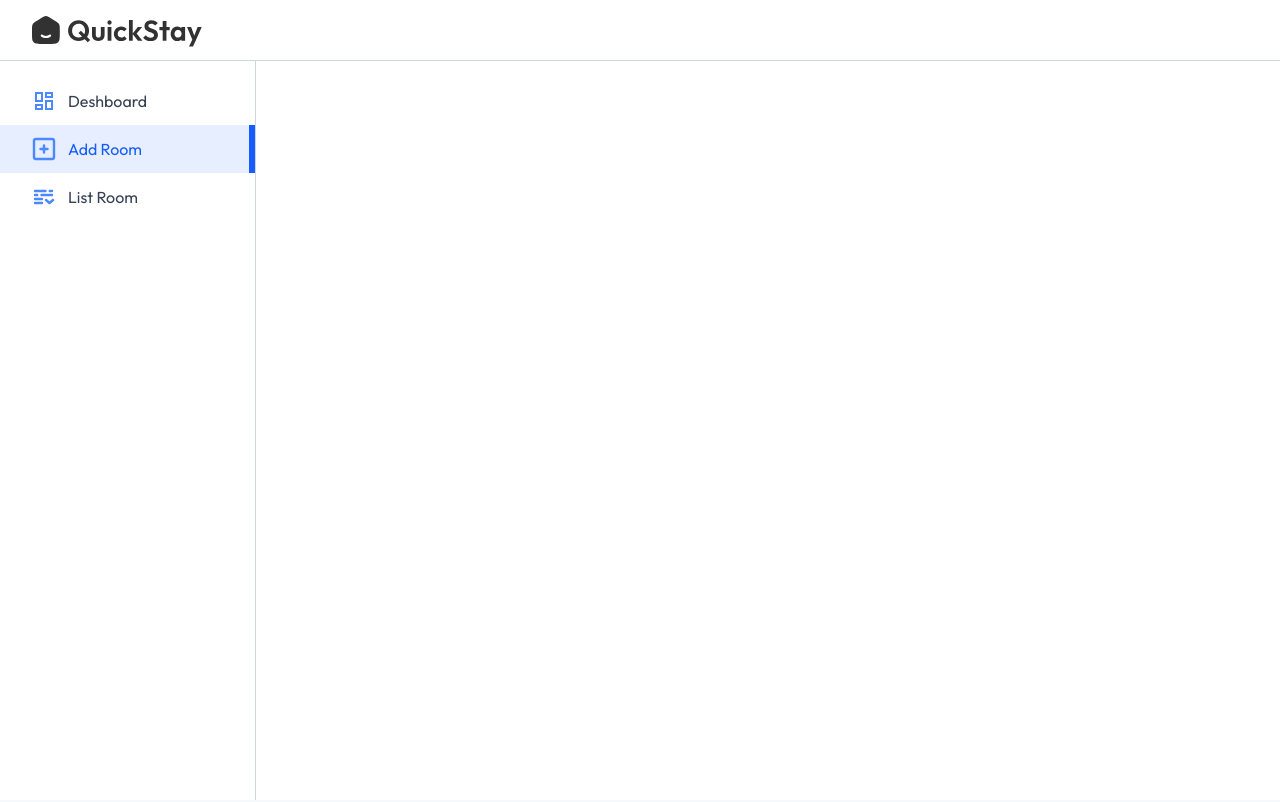
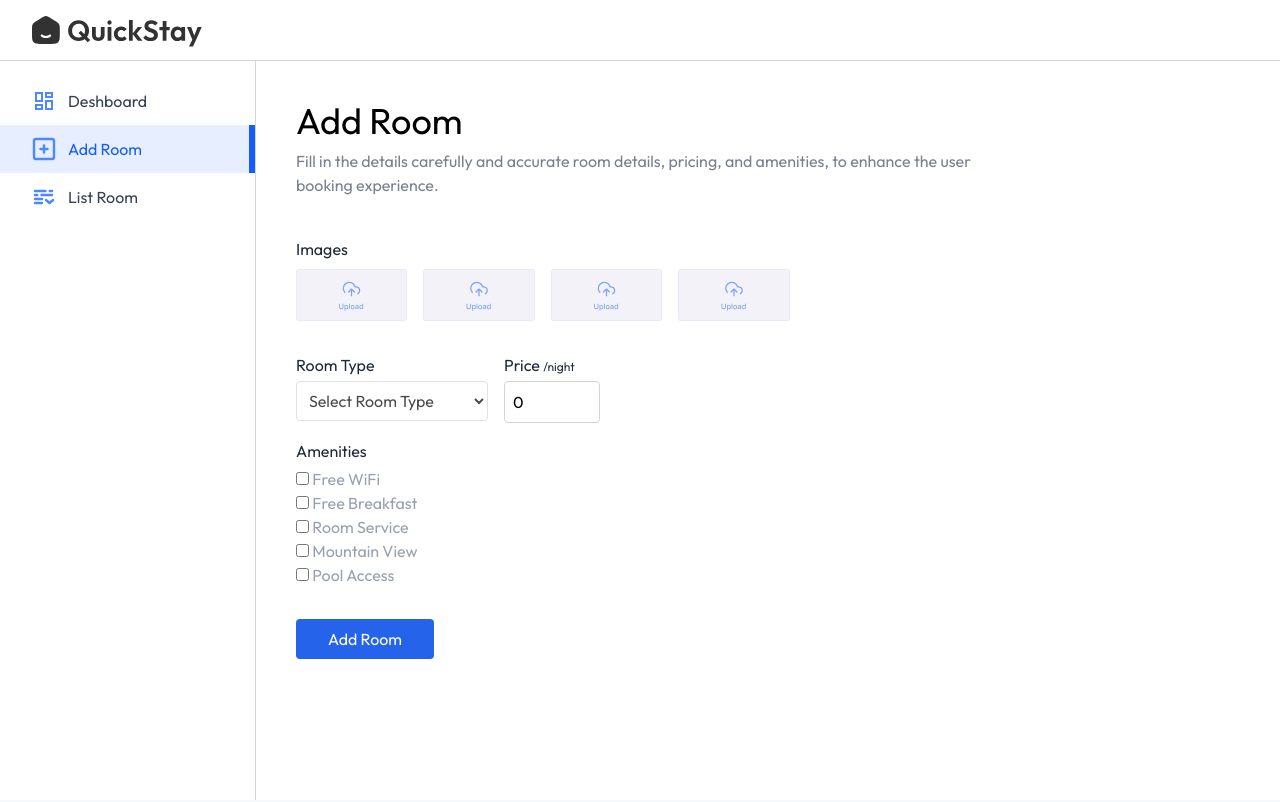
Before and after one commit to kunj-pandya/QuickStay, a React (Vite) app in the folder client/: page /owner/add-room in a window 1280 px wide. Shown: the top 802 px of the page. Built offline with nearby package versions, Linux system fonts and the light colour scheme; no server answers; a web font is replaced by a local one.

Commit message:
add owner add-room page

```diff
--- a/client/src/pages/HotelOwner/AddRoom.jsx
+++ b/client/src/pages/HotelOwner/AddRoom.jsx
@@ -1,10 +1,71 @@
-import React from 'react'
+import React, { useState } from 'react'
+import Title from '../../components/Title'
+import { assets } from '../../assets/assets'
 
 const AddRoom = () => {
+  const [ images, setImages ] = useState({
+    1: null,
+    2: null,
+    3: null,
+    4: null
+  })
+  const [ inputs, setInputs ] = useState({
+    'roomType': '',
+    pricePerNight: 0,
+    amenities: {
+      'Free WiFi': false,
+      'Free Breakfast': false,
+      'Room Service': false,
+      'Mountain View': false,
+      'Pool Access': false,
+    }
+  })
   return (
-    <div>
+    <form>
+      <Title align='left' font='outfit' title='Add Room' subTitle='Fill in the details carefully and accurate room details, pricing, and amenities, to enhance the user booking experience.'/>
+      {/* ---- upload Area For Images ---- */}
+      <p className='text-gray-800 mt-10'>Images</p>
+      <div className='grid grid-cols-2 sm:flex gap-4 my-2 flex-wrap'>
+        {Object.keys(images).map((key) => (
+          <label htmlFor={`roomImage${key}`} key={key}>
+            <img src={images[key] ? URL.createObjectURL(images[key]) : assets.uploadArea} className='max-h-13 cursor-pointer opacity-80' />
+            <input type='file' accept='image/*' id={`roomImage${key}`} hidden
+              onChange={e => setImages({...images, [key]: e.target.files[0]})}
+            />
+          </label>
+        ))}
+      </div>
 
-    </div>
+      <div className='w-full flex max-sm:flex-col sm:gap-4 mt-4'>
+      <div className='flex-1 max-w-48'>
+        <p className='text-gray-800 mt-4'>Room Type</p>
+        <select value={inputs.roomType} onChange={e => setInputs({...inputs, roomType: e.target.value})} className='border opacity-70 border-gray-300 mt-1 rounded p-2 w-full'>
+          <option>Select Room Type</option>
+          <option value="single bed">Single Bed</option>
+          <option value="Double Bed">Double Bed</option>
+          <option value="Luxury Room">Luxury Room</option>
+          <option value="Family Suite">Family Suite</option>
+        </select>
+      </div>
+        <div>
+          <p className='mt-4 text-gray-800'>
+            Price <span className='text-xs'>/night</span>
+          </p>
+        <input type='number' placeholder='0' className='border border-gray-300 mt-1 rounded p-2 w-24' value={inputs.pricePerNight} onChange={e => setInputs({...inputs, pricePerNight: e.target.value})}/>
+        </div>
+      </div>
+
+      <p className='text-gray-800 mt-4'>Amenities</p>
+      <div className='flex flex-col flex-wrap mt-1 text-gray-400 max-w-sm'>
+          {Object.keys(inputs.amenities).map((amenity, index) => (
+            <div key={index}>
+                <input type='checkbox' id={`amenities${index+1}` } checked={inputs.amenities[amenity]} onChange={() => setInputs({...inputs, amenities: {...inputs.amenities, [amenity]: !inputs.amenities[amenity]}})}/>
+                <label htmlFor={`amenities${index+1}` }> {amenity}</label>
+            </div>
+          ))}
+      </div>
+      <button className='bg-primary text-white px-8 py-2 rounded mt-8 cursor-pointer'>Add Room</button>
+    </form>
   )
 }
 
```
